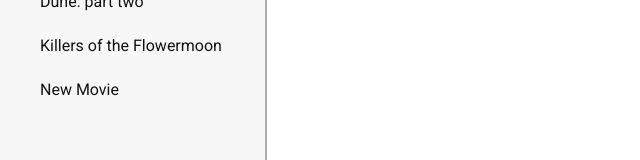
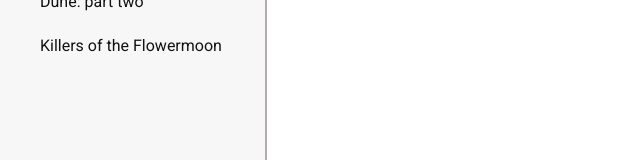
Before and after one commit to Vwalln99/spa-movie-list, a React (Vite) app: page / in a window 1280 px wide. Shown: the part 127-287 px from the top of the page, without its empty margins (0-640 px from the left). Built offline with nearby package versions, Linux system fonts and the light colour scheme; data requests are answered from the project's data file.

Commit message:
Add Destroy component and update Delete component

```diff
--- a/data.json
+++ b/data.json
@@ -15,14 +15,6 @@
       "runtime": 166,
       "social": "@dune_two",
       "img": "https://i.guim.co.uk/img/media/feb8ccbf0d9bfa8dfe6a2c5329d9351151ab043d/0_0_2764_4096/master/2764.jpg?width=445&dpr=1&s=none"
-    },
-    {
-      "title": "New Movie",
-      "director": "New Director",
-      "social": "",
-      "img": "",
-      "runtime": "100",
-      "id": "n70l40hny3g"
     }
   ]
 }
--- a/package.json
+++ b/package.json
@@ -8,7 +8,7 @@
     "build": "tsc && vite build",
     "lint": "eslint . --ext ts,tsx --report-unused-disable-directives --max-warnings 0",
     "preview": "vite preview",
-    "json-server": "json-server -p 5001 -w data.json"
+    "json-server": "json-server -p 5002 -w data.json"
   },
   "dependencies": {
     "@fontsource/roboto": "^5.0.8",
--- a/src/Delete.tsx
+++ b/src/Delete.tsx
@@ -2,7 +2,7 @@
 import { deleteMovie } from "./handleMovies";
 
 
-export async  function action(params: {id: string}) {
+export async function action(params: {id: string}) {
     await deleteMovie(params.id);
     return redirect("/");
 }
--- /dev/null
+++ b/src/Destroy.tsx
@@ -0,0 +1,7 @@
+import { redirect } from "react-router-dom";
+import { deleteMovie } from "./handleMovies";
+
+export async function action({ params }: { params: { id: string } }) {
+  await deleteMovie(params.id);
+  return redirect("/");
+}
--- a/src/Movie.tsx
+++ b/src/Movie.tsx
@@ -1,21 +1,21 @@
 import { Form, useLoaderData } from "react-router-dom";
 import { getMovie } from "./handleMovies";
 
-export async function loader ({params}:{params:{id:string}}){
+export async function loader({ params }: { params: { id: string } }) {
   const movie = await getMovie(params.id);
-    return {movie};
+  return { movie };
 }
 
-type MovieType ={
-    id:string;
-    title:string;
-    runtime:number;
-    img:string;
+type MovieType = {
+  id: string;
+  title: string;
+  runtime: number;
+  img: string;
   social: string;
 };
 
 export default function Movie() {
-    const { movie } = useLoaderData() as { movie: MovieType }
+  const { movie } = useLoaderData() as { movie: MovieType };
 
   return (
     <div id="movie">
@@ -32,14 +32,12 @@
             </a>
           </p>
         )}
-
-                    <Form action='edit'>
+        <Form action="edit">
           <button type="submit">Edit</button>
         </Form>
-                    <Form action='destroy'>
+        <Form method="delete" action="destroy">
           <button type="submit">Delete</button>
         </Form>
-
       </div>
     </div>
   );
--- a/src/RootElement.tsx
+++ b/src/RootElement.tsx
@@ -2,31 +2,31 @@
 import { getMovies, createMovie } from "./handleMovies";
 import { Movie } from "./handleMovies";
 
-
-export async function loader(){
+export async function loader() {
   const movies = await getMovies();
-    return { movies};
+  return { movies };
 }
 
-export async function action(){
+export async function action() {
   const movie = await createMovie();
-    return movie;
+  return { movie };
 }
 
 export default function RootElement() {
-    const {movies} = useLoaderData() as {movies:Movie[]};
-    return(
+  const { movies } = useLoaderData() as { movies: Movie[] };
+  return (
     <>
       <div id="sidebar">
         <div>
           <form id="search-form" role="search">
-                    <input type="search"
+            <input
+              type="search"
               id="term"
               aria-label="Search Movies"
               placeholder="Moviename"
               name="term"
             />
-                    <div id="search-spinner" aria-hidden={true}/>
+            <div id="search-spinner" aria-hidden={true} />
             <div className="sr-only" aria-live="polite"></div>
           </form>
           <Form method="post">
@@ -35,17 +35,17 @@
         </div>
         <nav>
           <ul>
-                   {movies.map((movie) =>(
+            {movies.map((movie) => (
               <li key={movie.id}>
                 <Link to={`/movies/${movie.id}`}>
-                            {movie.title ? movie.title :"no title"}
+                  {movie.title ? movie.title : "no title"}
                 </Link>
               </li>
             ))}
           </ul>
         </nav>
       </div>
-        <div id="content">{<Outlet/>}</div>
+      <div id="content">{<Outlet />}</div>
     </>
   );
 }
--- a/src/handleMovies.ts
+++ b/src/handleMovies.ts
@@ -26,7 +26,7 @@
 
 export async function getMovies() {
   await fakeDelay(`getMovies`);
-  let movies: Movie[] = await fetch("http://localhost:5001/movies").then(
+  const movies: Movie[] = await fetch("http://localhost:5002/movies").then(
     (res) => res.json()
   );
   return movies.sort(sortBy("title", "createdAt")) ?? [];
@@ -34,7 +34,7 @@
 
 export async function getMovie(id: string) {
   await fakeDelay(`getMovie:${id}`);
-  let movie: Movie = await fetch(`http://localhost:5001/movies/${id}`).then(
+  const movie: Movie = await fetch(`http://localhost:5002/movies/${id}`).then(
     (res) => res.json()
   );
   return movie;
@@ -42,7 +42,7 @@
 
 export async function createMovie() {
   await fakeDelay();
-  let movie = {
+  const movie = {
     id: Math.random().toString(36).substring(2, 90),
     createdAt: Date.now(),
     title: "New Movie",
@@ -51,7 +51,7 @@
     img: "",
     social: "",
   };
-  await fetch("http://localhost:5001/movies", {
+  await fetch("http://localhost:5002/movies", {
     method: "POST",
     headers: {
       "Content-Type": "application/json",
@@ -62,16 +62,17 @@
 }
 
 export async function deleteMovie(id: string) {
+  console.log("deleteMovie", id);
   await fakeDelay();
   console.log(id);
-  await fetch(`http://localhost:5001/movies/${id}`, {
+  await fetch(`http://localhost:5002/movies/${id}`, {
     method: "DELETE",
   });
 }
 
 export async function updateMovie(id: string, movie: Movie) {
   await fakeDelay();
-  await fetch(`http://localhost:5001/movies/${id}`, {
+  await fetch(`http://localhost:5002/movies/${id}`, {
     method: "PUT",
     headers: {
       "Content-Type": "application/json",
--- a/src/router.tsx
+++ b/src/router.tsx
@@ -1,34 +1,34 @@
 import { createBrowserRouter, RouterProvider } from "react-router-dom";
 import ErrorPage from "./components/ErrorPage";
-import RootElement, {loader as rootloader, action as rootAction} from "./RootElement";
-import Movie, {loader as movieLoader} from "./Movie";
-import EditMovie, { action as editAction} from "./EditMovie";
-import Delete, {action as deleteAction} from "./Delete";
-
-export default function Router(){
-    const router=createBrowserRouter([
+import RootElement, {
+  loader as rootloader,
+  action as rootAction,
+} from "./RootElement";
+import Movie, { loader as movieLoader } from "./Movie";
+import EditMovie, { action as editAction } from "./EditMovie";
+import { action as deleteAction } from "./Destroy";
+export default function Router() {
+  const router = createBrowserRouter([
     {
       path: "/",
-        element: <RootElement/>,
-        errorElement:<ErrorPage/>,
+      element: <RootElement />,
+      errorElement: <ErrorPage />,
       loader: rootloader,
       action: rootAction,
-
       children: [
         {
           path: "/movies/:id",
-                element: <Movie/>,
+          element: <Movie />,
           loader: movieLoader as any,
         },
         {
           path: "/movies/:id/edit",
-                element: <EditMovie/>,
+          element: <EditMovie />,
           loader: movieLoader as any,
           action: editAction as any,
         },
         {
           path: "/movies/:id/destroy",
-                element: <Delete />,
           action: deleteAction as any,
         },
       ],
```
Also changed, not shown: src/EditMovie.tsx (+21 -15 lines). Lines whose indentation alone changed are shown as unchanged.
